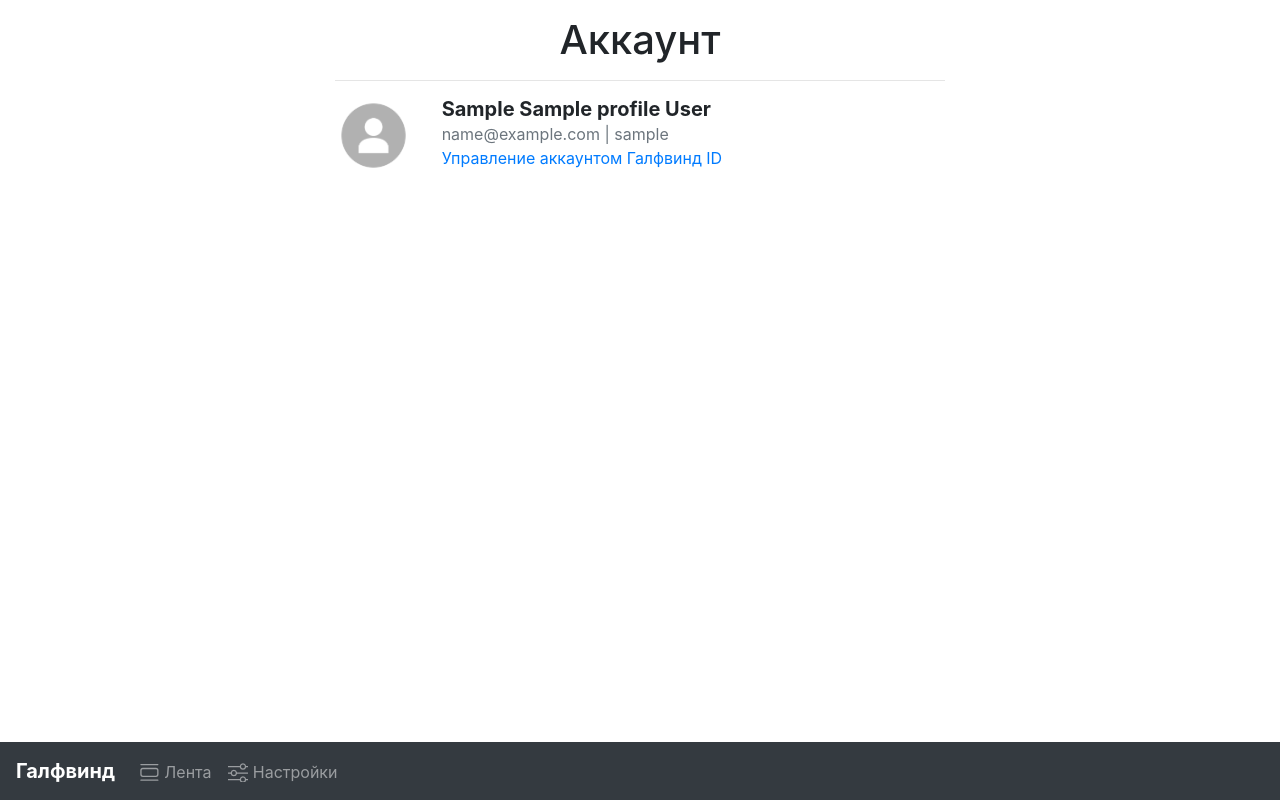
After one commit to s-salamatov/gulfwind, a Django app: a page that uses templates/nav.html in a window 1280 px wide. The commit adds this page. Run offline with Django 3.2, Linux system fonts and the light colour scheme; a user stored in the database is signed in; tables that the repository leaves empty hold one stand-in row (values such as "Sample post"); some libraries are stand-ins or nearby versions.

Commit message:
templates

```diff
--- a/profiles/urls.py
+++ b/profiles/urls.py
@@ -6,8 +6,8 @@ from . import views
 app_name = 'profiles'
 
 urlpatterns = [
+    path('create/', views.profile_create, name='create'),
     path('<str:username>/', views.profile_detail, name='detail'),
-    path('create/', views.profile_create(), name='create'),
     path('<str:username>/edit/', views.profile_update, name='update'),
 
 ]
--- a/profiles/views.py
+++ b/profiles/views.py
@@ -16,6 +16,7 @@ def profile_detail(request, username):
 
 
 def profile_create(request):
+    print(request.method)
     if request.method == 'GET':
         form = CreateProfileForm()
     if request.method == 'POST':
--- a/templates/nav.html
+++ b/templates/nav.html
@@ -13,7 +13,7 @@
         <div class="collapse navbar-collapse" id="navbarSupportedContent">
             <ul class="navbar-nav mr-auto">
                 <li class="nav-item {% if request.path == '/' %}active{% endif %}">
-                    <a class="nav-link" href="{% url 'feed' %}">
+                    <a class="nav-link" href="">
                         <svg width="1.3em" height="1.3em" viewBox="0 0 16 16"
                              class="bi bi-view-list d-inline-block align-middle"
                              fill="currentColor" xmlns="http://www.w3.org/2000/svg">
@@ -26,7 +26,7 @@
                 {% if request.user.is_elder or request.user.is_ct %}
                     <li class="nav-item {% if request.path == '/group' %}active{% endif %}">
 
-                        <a class="nav-link" href="{% url 'group' %}">
+                        <a class="nav-link" href="">
                             <svg width="1.3em" height="1.3em" viewBox="0 0 16 16"
                                  class="bi bi-people d-inline-block align-middle"
                                  fill="currentColor" xmlns="http://www.w3.org/2000/svg">
@@ -39,7 +39,7 @@
                 {% endif %}
                 {% if request.user.is_hc %}
                     <li class="nav-item {% if request.path == '/course' %}active{% endif %}">
-                        <a class="nav-link" href="{% url 'course' %}">
+                        <a class="nav-link" href="">
                             <svg width="1.3em" height="1.3em" viewBox="0 0 16 16"
                                  class="bi bi-person-circle d-inline-block align-middle" fill="currentColor"
                                  xmlns="http://www.w3.org/2000/svg">
@@ -54,7 +54,7 @@
                 {% endif %}
                 {% if request.user.is_student %}
                     <li class="nav-item {% if request.path == '/r' %}active{% endif %}">
-                        <a class="nav-link" href="{% url 'new-report' %}">
+                        <a class="nav-link" href="">
                             <svg width="1.3em" height="1.3em" viewBox="0 0 16 16"
                                  class="bi bi-plus-circle d-inline-block align-middle" fill="currentColor"
                                  xmlns="http://www.w3.org/2000/svg">
@@ -68,7 +68,7 @@
                     </li>
                 {% endif %}
                 <li class="nav-item {% if request.path == '/settings' %}active{% endif %}">
-                    <a class="nav-link" href="{% url 'settings' %}">
+                    <a class="nav-link" href="{% url 'profiles:detail' username=user.username %}">
                         <svg width="1.3em" height="1.3em" viewBox="0 0 16 16"
                              class="bi bi-sliders d-inline-block align-middle"
                              fill="currentColor" xmlns="http://www.w3.org/2000/svg">
@@ -78,19 +78,6 @@
                         <span class="align-middle"> Настройки</span>
                     </a>
                 </li>
-                {% if request.user.is_superuser %}
-                    <li class="nav-item">
-                        <a class="nav-link" href="{% url 'admin:index' %}">
-                            <svg width="1.3em" height="1.3em" viewBox="0 0 16 16"
-                                 class="bi bi-gift d-inline-block align-middle" fill="currentColor"
-                                 xmlns="http://www.w3.org/2000/svg">
-                                <path fill-rule="evenodd"
-                                      d="M3 2.5a2.5 2.5 0 0 1 5 0 2.5 2.5 0 0 1 5 0v.006c0 .07 0 .27-.038.494H15a1 1 0 0 1 1 1v2a1 1 0 0 1-1 1v7.5a1.5 1.5 0 0 1-1.5 1.5h-11A1.5 1.5 0 0 1 1 14.5V7a1 1 0 0 1-1-1V4a1 1 0 0 1 1-1h2.038A2.968 2.968 0 0 1 3 2.506V2.5zm1.068.5H7v-.5a1.5 1.5 0 1 0-3 0c0 .085.002.274.045.43a.522.522 0 0 0 .023.07zM9 3h2.932a.56.56 0 0 0 .023-.07c.043-.156.045-.345.045-.43a1.5 1.5 0 0 0-3 0V3zM1 4v2h6V4H1zm8 0v2h6V4H9zm5 3H9v8h4.5a.5.5 0 0 0 .5-.5V7zm-7 8V7H2v7.5a.5.5 0 0 0 .5.5H7z"/>
-                            </svg>
-                            <span class="align-middle"> Админка</span>
-                        </a>
-                    </li>
-                {% endif %}
             </ul>
         </div>
         {% endif %}
--- /dev/null
+++ b/templates/profiles/base.html
@@ -0,0 +1 @@
+{% extends 'base.html' %}
--- /dev/null
+++ b/templates/profiles/profile_detail.html
@@ -0,0 +1,32 @@
+{% extends 'profiles/base.html' %}
+{% load static %}
+
+{% block head_title %}– Аккаунт {{ user.username }}{% endblock %}
+
+{% block content %}
+<div class="container-fluid">
+    <div class="row mt-3">
+        <div class="col-md-3"></div>
+        <div class="col-md-6">
+            <h1 class="text-center">Аккаунт</h1>
+            <hr>
+            {% if request.user != user %}
+            {% include 'profiles/common_content' %}
+            {% elif request.user == user %}
+            <div class="row">
+                <div class="col-2">
+                    <img src="{% static 'profiles/img/avatar.png' %}" class="img-fluid rounded-circle" alt="">
+                </div>
+                <div class="col-10">
+                    <p class="align-center">
+                        <span class="h5"><strong>{{ user.profile.get_full_name }}</strong></span><br>
+                        <span class="text-muted">{{ user.email }} | {{ user.username }}</span><br>
+                        <a href="">Управление аккаунтом Галфвинд ID</a>
+                    </p>
+                </div>
+            </div>
+            {% endif %}
+        </div>
+    </div>
+</div>
+{% endblock %}
```
Also changed, not shown: templates/profiles/profile_create.html (added, +33 -0 lines), static/profiles/img/avatar.png (added).
